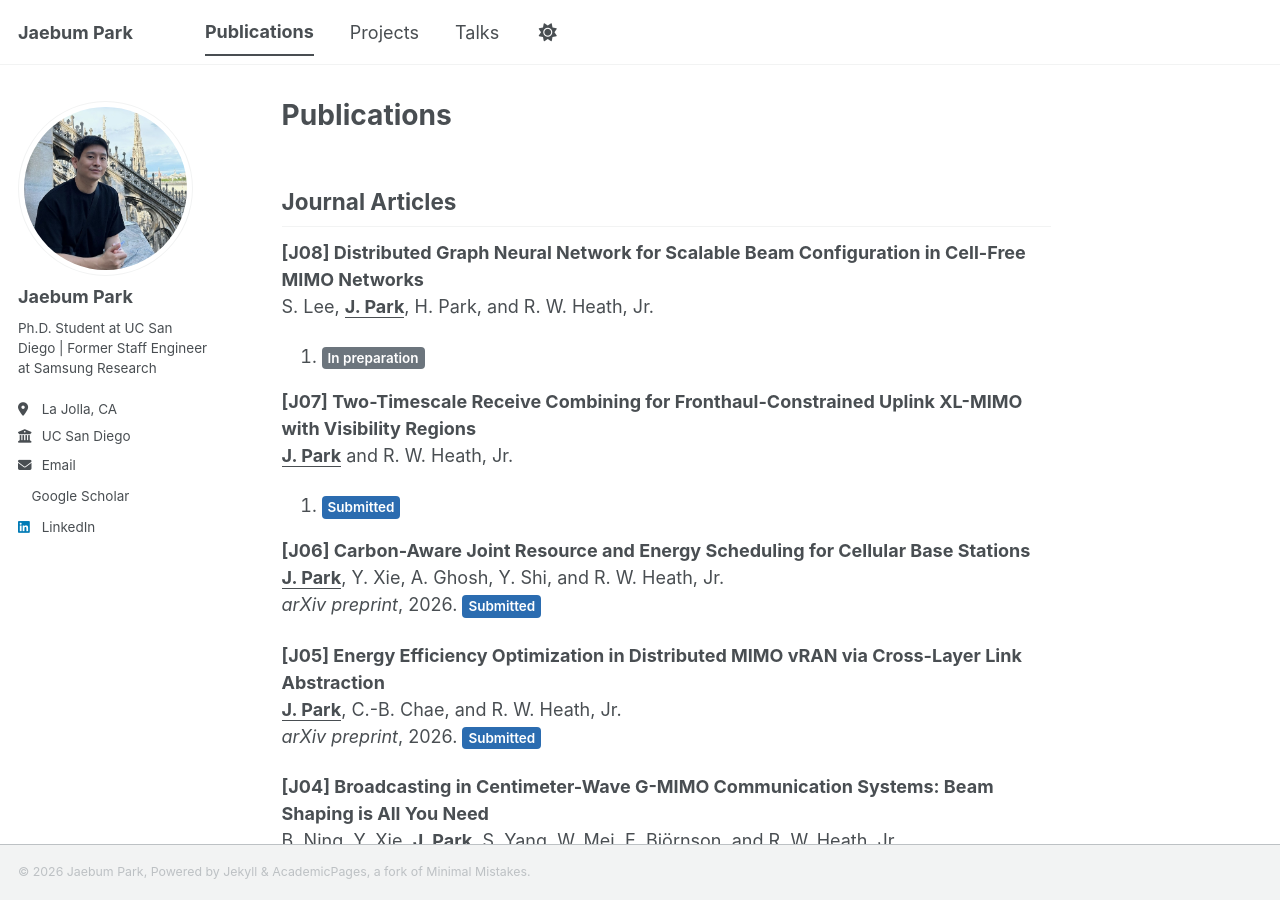
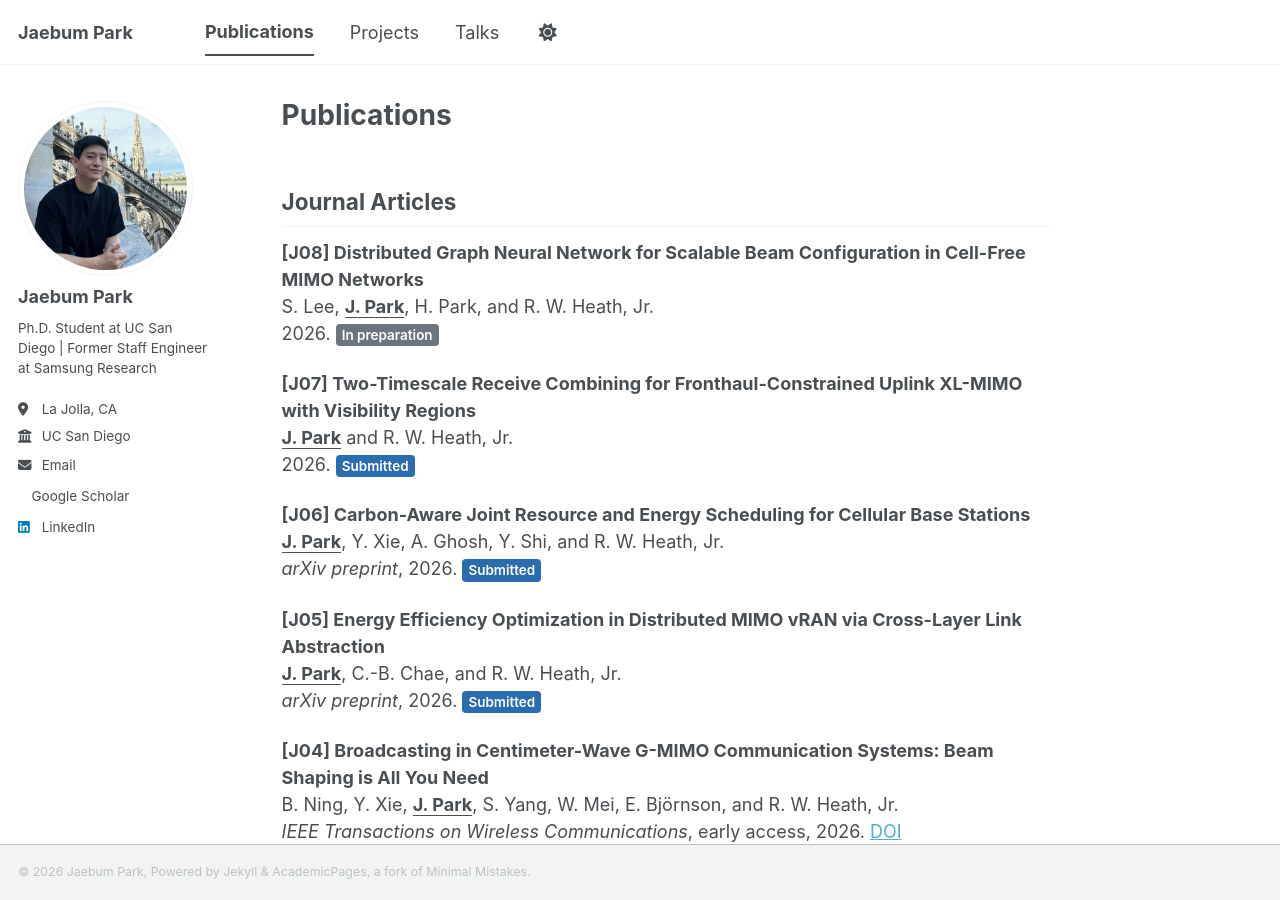
Before and after one commit to jpark-wireless/jpark-wireless.github.io, a Jekyll site: the page built from _pages/publications.md, in a window 1280 px wide and 900 px high. Built offline with Jekyll 4.4.1, drawn with Linux system fonts in a browser that asks for light colours; a style sheet for code colours, icons or effects is not loaded.

Commit message:
Escape year to avoid numbered-list rendering

```diff
--- a/_pages/publications.md
+++ b/_pages/publications.md
@@ -8,11 +8,11 @@ author_profile: true
 
 <b>\[J08\] Distributed Graph Neural Network for Scalable Beam Configuration in Cell-Free MIMO Networks</b> <br>
 S. Lee, <b><u>J. Park</u></b>, H. Park, and R. W. Heath, Jr. <br>
-2026. <span class="pub-badge in-preparation">In preparation</span>
+2026\. <span class="pub-badge in-preparation">In preparation</span>
 
 <b>\[J07\] Two-Timescale Receive Combining for Fronthaul-Constrained Uplink XL-MIMO with Visibility Regions</b> <br>
 <b><u>J. Park</u></b> and R. W. Heath, Jr. <br>
-2026. <span class="pub-badge submitted">Submitted</span>
+2026\. <span class="pub-badge submitted">Submitted</span>
 
 <b>\[J06\] Carbon-Aware Joint Resource and Energy Scheduling for Cellular Base Stations</b> <br>
 <b><u>J. Park</u></b>, Y. Xie, A. Ghosh, Y. Shi, and R. W. Heath, Jr. <br>
```
